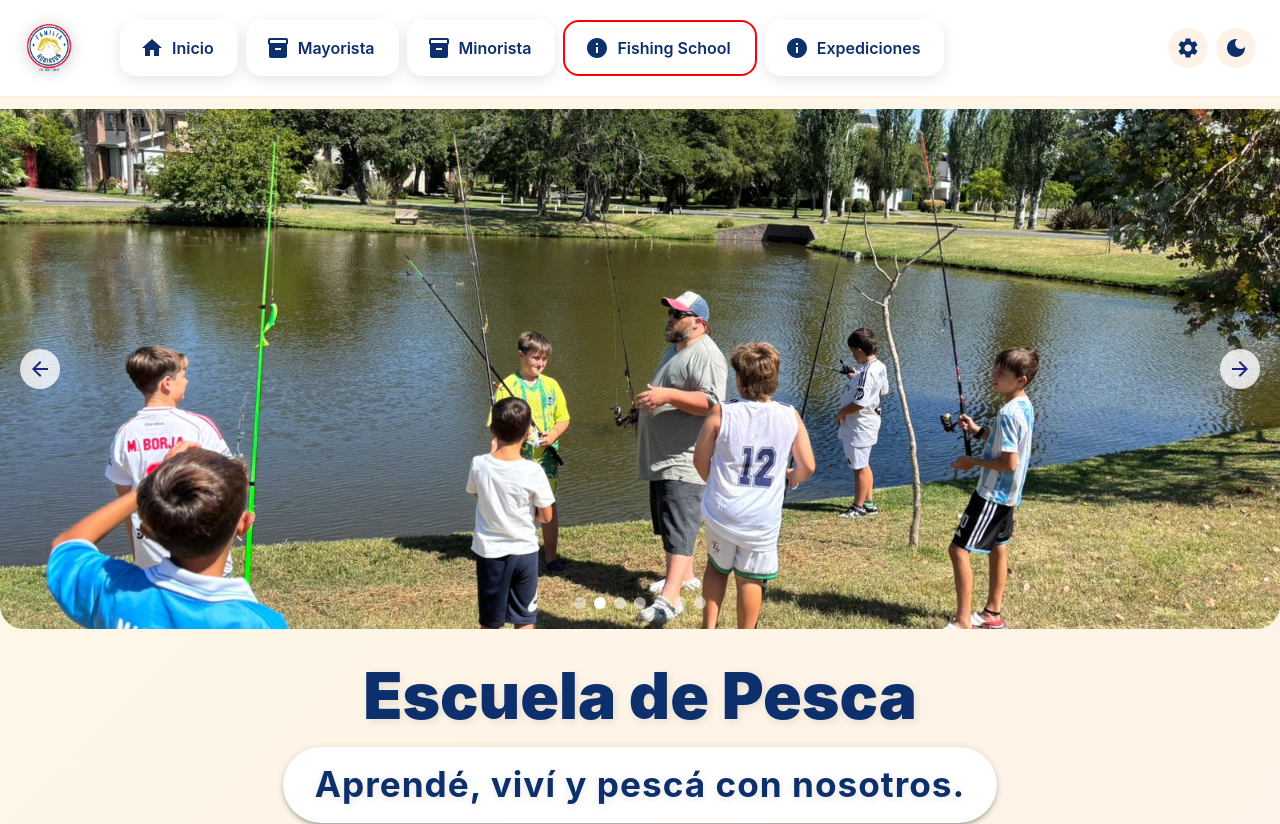
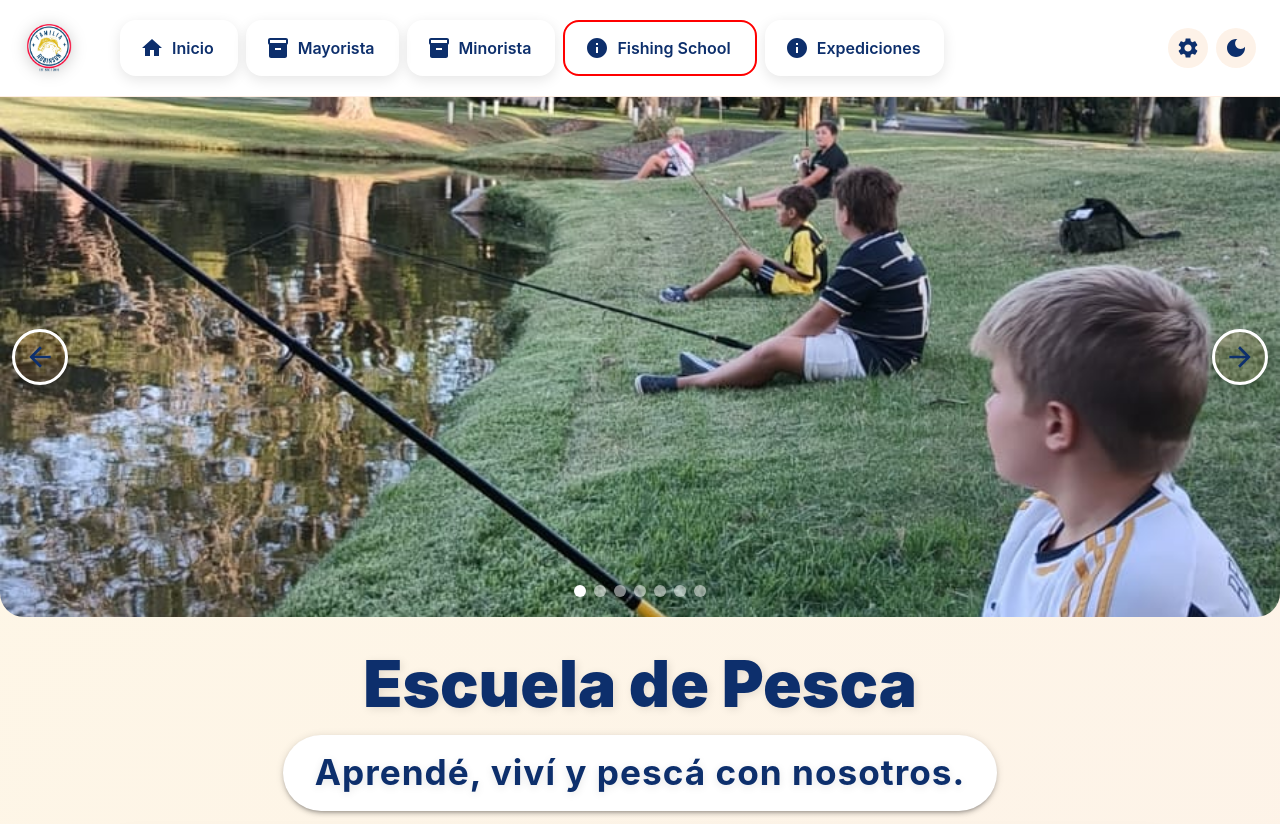
Before and after one commit to Facurv8714/familia-robinson, a React (Create React App) app: page /fishing-school in a window 1280 px wide. Shown: the top 824 px of the page. Built offline with nearby package versions, Linux system fonts and the light colour scheme.

Commit message:
better slide carpusel effect

```diff
--- a/src/screens/FishingSchool/index.js
+++ b/src/screens/FishingSchool/index.js
@@ -37,7 +37,7 @@ const images = [
 
 export default function FishingSchool() {
   const [currentImageIndex, setCurrentImageIndex] = useState(0);
-  const [fade, setFade] = useState(true);
+  const [isTransitioning, setIsTransitioning] = useState(false);
   const intervalRef = React.useRef();
   const [showScrollDown, setShowScrollDown] = useState(true);
   // Mostrar/ocultar botón flotante según scroll
@@ -67,41 +67,43 @@ export default function FishingSchool() {
     }
   };
 
-  // Helper to clear and restart interval con fade
+  // Helper to clear and restart interval
   const resetInterval = React.useCallback(() => {
     if (intervalRef.current) clearInterval(intervalRef.current);
     intervalRef.current = setInterval(() => {
-      setFade(false);
+      setIsTransitioning(true);
       setTimeout(() => {
         setCurrentImageIndex((prevIndex) =>
           prevIndex === images.length - 1 ? 0 : prevIndex + 1
         );
-        setFade(true);
-      }, 250);
-    }, 4000);
+        setTimeout(() => setIsTransitioning(false), 200);
+      }, 300);
+    }, 6000);
   }, []);
 
   const nextImage = React.useCallback(() => {
-    setFade(false);
+    if (isTransitioning) return;
+    setIsTransitioning(true);
     setTimeout(() => {
       setCurrentImageIndex((prevIndex) =>
         prevIndex === images.length - 1 ? 0 : prevIndex + 1
       );
-      setFade(true);
-    }, 250);
+      setTimeout(() => setIsTransitioning(false), 200);
+    }, 300);
     resetInterval();
-  }, [resetInterval]);
+  }, [resetInterval, isTransitioning]);
 
   const prevImage = React.useCallback(() => {
-    setFade(false);
+    if (isTransitioning) return;
+    setIsTransitioning(true);
     setTimeout(() => {
       setCurrentImageIndex((prevIndex) =>
         prevIndex === 0 ? images.length - 1 : prevIndex - 1
       );
-      setFade(true);
-    }, 250);
+      setTimeout(() => setIsTransitioning(false), 200);
+    }, 300);
     resetInterval();
-  }, [resetInterval]);
+  }, [resetInterval, isTransitioning]);
 
   // Reset interval on mount and when currentImageIndex changes
   useEffect(() => {
@@ -115,6 +117,7 @@ export default function FishingSchool() {
 
   return (
     <Box
+      style={{ marginTop: "-12px" }}
       sx={{
         minHeight: "100vh",
         background: "var(--background-color)",
@@ -130,63 +133,116 @@ export default function FishingSchool() {
         }}
       >
         <Box className="carousel-container">
-          <Box className="carousel-item">
+          <Box
+            className="carousel-item"
+            sx={{
+              position: "relative",
+              height: "65vh",
+              overflow: "hidden",
+              borderRadius: "0 0 24px 24px",
+            }}
+          >
             <img
               src={images[currentImageIndex].img}
               alt={images[currentImageIndex].alt}
               className="carousel-image"
               style={{
                 width: "100%",
-                height: "65vh",
+                height: "100%",
                 objectFit: "cover",
-                borderRadius: "0 0 24px 24px",
-                opacity: fade ? 1 : 0,
-                transition: "opacity 0.5s cubic-bezier(.4,0,.2,1)",
+                transition: "all 0.8s cubic-bezier(0.25, 0.46, 0.45, 0.94)",
+                transform: isTransitioning ? "scale(1.03)" : "scale(1)",
+                opacity: isTransitioning ? 0.8 : 1,
+                filter: isTransitioning ? "blur(0.5px)" : "blur(0px)",
               }}
             />
-          </Box>
-          <Box
-            className="carousel-item"
-            sx={{ position: "relative", width: "100%", height: "70vh" }}
-          >
-            {/* Fondo oscuro para el fade */}
+            {/* Overlay with gradient */}
             <Box
               sx={{
                 position: "absolute",
-                top: 0,
+                bottom: 0,
                 left: 0,
-                width: "100%",
-                height: "100%",
-                background: fade ? "transparent" : "rgba(20,20,30,0.5)",
-                transition: "background 0.6s cubic-bezier(.4,0,.2,1)",
-                zIndex: 1,
-                pointerEvents: "none",
-                borderRadius: "0 0 24px 24px",
-              }}
-            />
-            <img
-              src={images[currentImageIndex].img}
-              alt={images[currentImageIndex].alt}
-              className="carousel-image"
-              style={{
-                width: "100%",
-                height: "70vh",
-                objectFit: "cover",
-                borderRadius: "0 0 24px 24px",
-                opacity: fade ? 1 : 0,
-                transition: "opacity 0.6s cubic-bezier(.4,0,.2,1)",
-                position: "relative",
-                zIndex: 2,
-                background: "transparent",
+                right: 0,
+                background: `linear-gradient(transparent, var(--primary-color)90)`,
+                height: "30%",
+                transition: "all 0.8s cubic-bezier(0.25, 0.46, 0.45, 0.94)",
+                transform: isTransitioning
+                  ? "translateY(8px)"
+                  : "translateY(0)",
+                opacity: isTransitioning ? 0.85 : 1,
               }}
             />
           </Box>
           <Box className="carousel-navigation">
-            <IconButton onClick={prevImage} className="nav-button prev">
-              <ArrowBack />
+            <IconButton
+              onClick={prevImage}
+              disabled={isTransitioning}
+              sx={{
+                position: "absolute",
+                left: 12,
+                top: "50%",
+                transform: "translateY(-50%)",
+                background:
+                  "linear-gradient(135deg, #FF5722 60%, #FFC107 100%)",
+                color: "#212121",
+                border: "3px solid #FFF",
+                boxShadow: "0 4px 16px rgba(0,0,0,0.25)",
+                width: 56,
+                height: 56,
+                zIndex: 2,
+                transition: "all 0.4s cubic-bezier(0.25, 0.46, 0.45, 0.94)",
+                opacity: isTransitioning ? 0.5 : 1,
+                "&:hover": {
+                  background:
+                    "linear-gradient(135deg, #FFC107 60%, #FF5722 100%)",
+                  color: "#212121",
+                  border: "3px solid #FFF",
+                  boxShadow: "0 8px 24px rgba(0,0,0,0.35)",
+                  transform: "translateY(-50%) scale(1.12)",
+                },
+                "&:disabled": {
+                  background: "#FFCCBC",
+                  color: "rgba(33,33,33,0.5)",
+                  border: "3px solid #FFF",
+                },
+              }}
+            >
+              <ArrowBack sx={{ fontSize: 32 }} />
             </IconButton>
-            <IconButton onClick={nextImage} className="nav-button next">
-              <ArrowForward />
+            <IconButton
+              onClick={nextImage}
+              disabled={isTransitioning}
+              sx={{
+                position: "absolute",
+                right: 12,
+                top: "50%",
+                transform: "translateY(-50%)",
+                background:
+                  "linear-gradient(135deg, #FF5722 60%, #FFC107 100%)",
+                color: "#212121",
+                border: "3px solid #FFF",
+                boxShadow: "0 4px 16px rgba(0,0,0,0.25)",
+                width: 56,
+                height: 56,
+                zIndex: 2,
+                transition: "all 0.4s cubic-bezier(0.25, 0.46, 0.45, 0.94)",
+                opacity: isTransitioning ? 0.5 : 1,
+                "&:hover": {
+                  background:
+                    "linear-gradient(135deg, #FFC107 60%, #FF5722 100%)",
+                  color: "#212121",
+                  border: "3px solid #FFF",
+                  boxShadow: "0 8px 24px rgba(0,0,0,0.35)",
+                  transform: "translateY(-50%) scale(1.12)",
+                },
+                "&:disabled": {
+                  background: "#FFCCBC",
+                  color: "rgba(33,33,33,0.5)",
+                  border: "3px solid #FFF",
+                },
+              }}
+            >
+              <ArrowForward sx={{ fontSize: 32 }} />
             </IconButton>
           </Box>
           <Box className="carousel-indicators">
```
